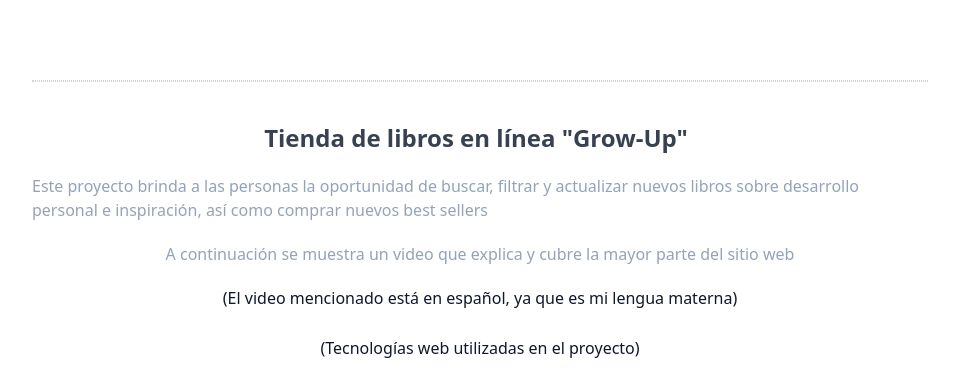
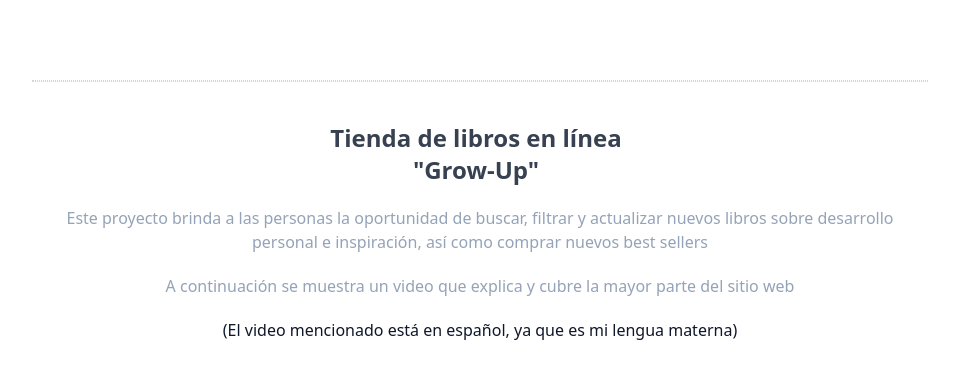
Before and after one commit to Marcos1D9/Portfolio, a React (Vite) app in the folder portfolio/: page / in a window 1280 px wide. Shown: the part 2700-3071 px from the top of the page, without its empty margins (160-1119 px from the left). Built offline with nearby package versions, Linux system fonts and the light colour scheme; what @designbycode/tailwindcss-text-stroke would draw is missing.

Commit message:
Update Home.jsx

```diff
--- a/portfolio/src/Pages/Home.jsx
+++ b/portfolio/src/Pages/Home.jsx
@@ -472,10 +472,11 @@ const Home = () => {
                                 {/* Grow-Up project container*/}
                                 <article className="relative flex flex-col justify-between w-full mb-20">
                                     <div className="flex flex-col items-center">
-                                        <h2 className="text-gray-700 mr-2 dark:text-gray-200 text-2xl max-phone:text-[5vw] font-bold">{language === 'en' ? '"Grow-Up" Books E-commerce' : 'Tienda de libros en línea "Grow-Up"'}</h2>
-                                        <p className="text-slate-400 dark:text-slate-200 mt-5">{language === 'en' ? 'This project brings people the oportunity of searching, filtering, and updating new books about self development and inspiration, as well as buying new best sellers' : 'Este proyecto brinda a las personas la oportunidad de buscar, filtrar y actualizar nuevos libros sobre desarrollo personal e inspiración, así como comprar nuevos best sellers'}</p>
-                                        <p className="text-slate-400 dark:text-slate-200 mt-5">{language === 'en' ? 'There is a video below that explains and cover most part of the website' : 'A continuación se muestra un video que explica y cubre la mayor parte del sitio web'}</p>
-                                        <p className="text-slate-900 dark:text-slate-400 mt-5">{language === 'en' ? '(The mentioned video is in Spanish language, since it is my native language)' : '(El video mencionado está en español, ya que es mi lengua materna)'}</p>
+                                        <h2 className="text-gray-700 text-center mr-2 dark:text-gray-200 text-2xl max-phone:text-[5vw] font-bold">{language === 'en' ? '"Grow-Up" Books E-commerce' : 'Tienda de libros en línea'}</h2>
+                                        <h2 className="text-gray-700 text-center mr-2 dark:text-gray-200 text-2xl max-phone:text-[5vw] font-bold">{language === 'en' ? '' : '"Grow-Up"'}</h2>
+                                        <p className="text-slate-400 text-center dark:text-slate-200 mt-5">{language === 'en' ? 'This project brings people the oportunity of searching, filtering, and updating new books about self development and inspiration, as well as buying new best sellers' : 'Este proyecto brinda a las personas la oportunidad de buscar, filtrar y actualizar nuevos libros sobre desarrollo personal e inspiración, así como comprar nuevos best sellers'}</p>
+                                        <p className="text-slate-400 text-center dark:text-slate-200 mt-5">{language === 'en' ? 'There is a video below that explains and cover most part of the website' : 'A continuación se muestra un video que explica y cubre la mayor parte del sitio web'}</p>
+                                        <p className="text-slate-900 text-center dark:text-slate-400 mt-5">{language === 'en' ? '(The mentioned video is in Spanish language, since it is my native language)' : '(El video mencionado está en español, ya que es mi lengua materna)'}</p>
                                     </div>
 
                                     {/* Project technologies icons */}
@@ -511,7 +512,7 @@ const Home = () => {
                                 <article className="relative flex flex-col justify-between w-full ">
                                     {/* Climate-Ducky description */}
                                     <div className="flex flex-col items-center">
-                                        <h2 className="text-gray-700 mr-2 dark:text-gray-200 text-2xl max-phone:text-[5vw] font-bold">{language === 'en' ? 'Weather website "Climate Ducky"' : 'Web del clima "Climate Ducky"'}</h2>
+                                        <h2 className="text-gray-700 text-center mr-2 dark:text-gray-200 text-2xl max-phone:text-[5vw] font-bold">{language === 'en' ? 'Weather website "Climate Ducky"' : 'Web del clima "Climate Ducky"'}</h2>
                                         <p className="text-slate-400 dark:text-slate-200 mt-5">{language === 'en' ? 'Your new favorite weather website!' : "¡Tu nueva web del clima favorita! "}</p>
                                         <p className="text-slate-400 text-center dark:text-slate-200 mt-5">{language === 'en' ? "Just enter a city name, and you'll see the city's weather information!" : "¡Simplemente ingresa el nombre de una ciudad y verás la información meteorológica de la ciudad!"}</p>
                                     </div>
```
